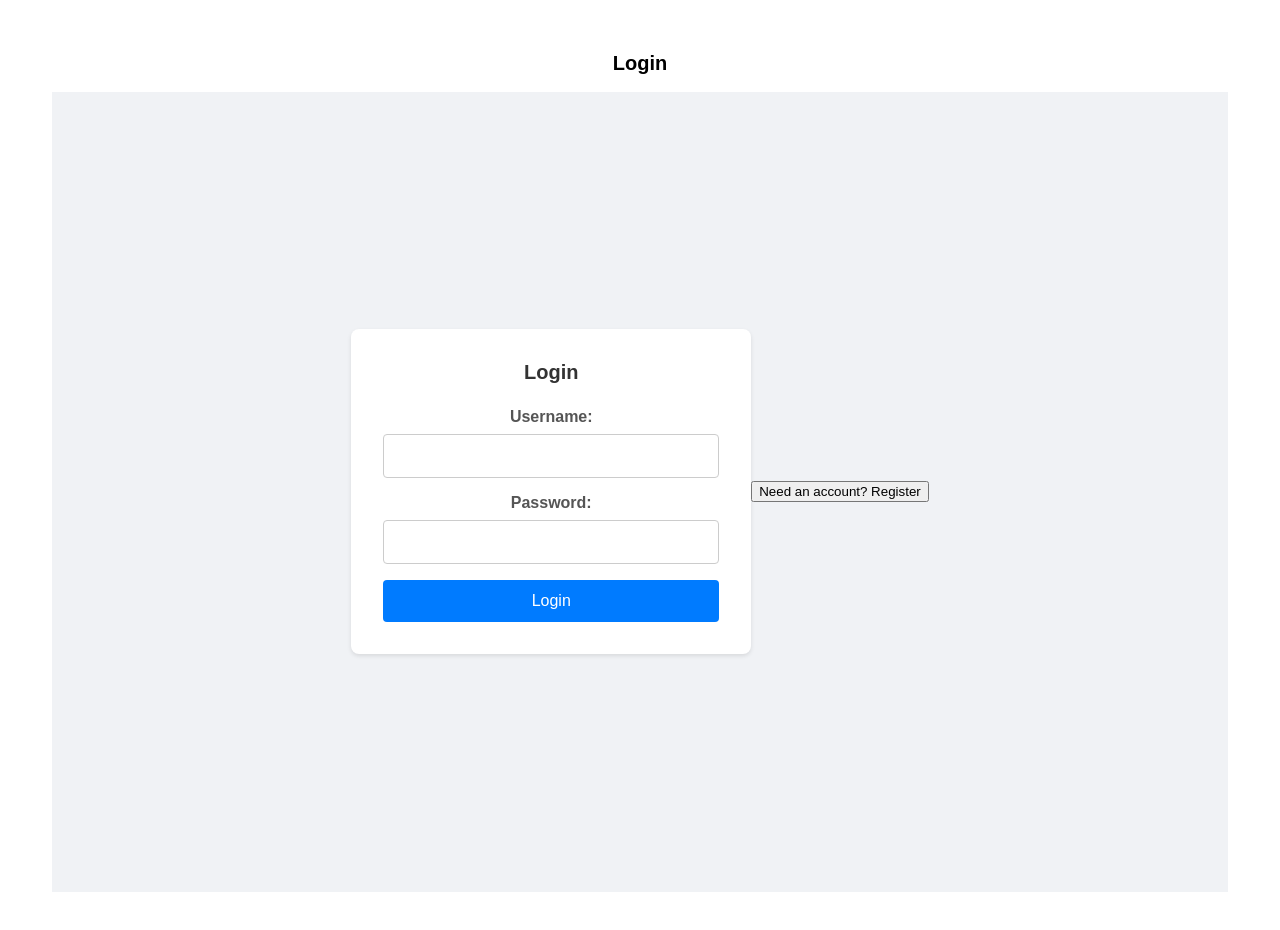
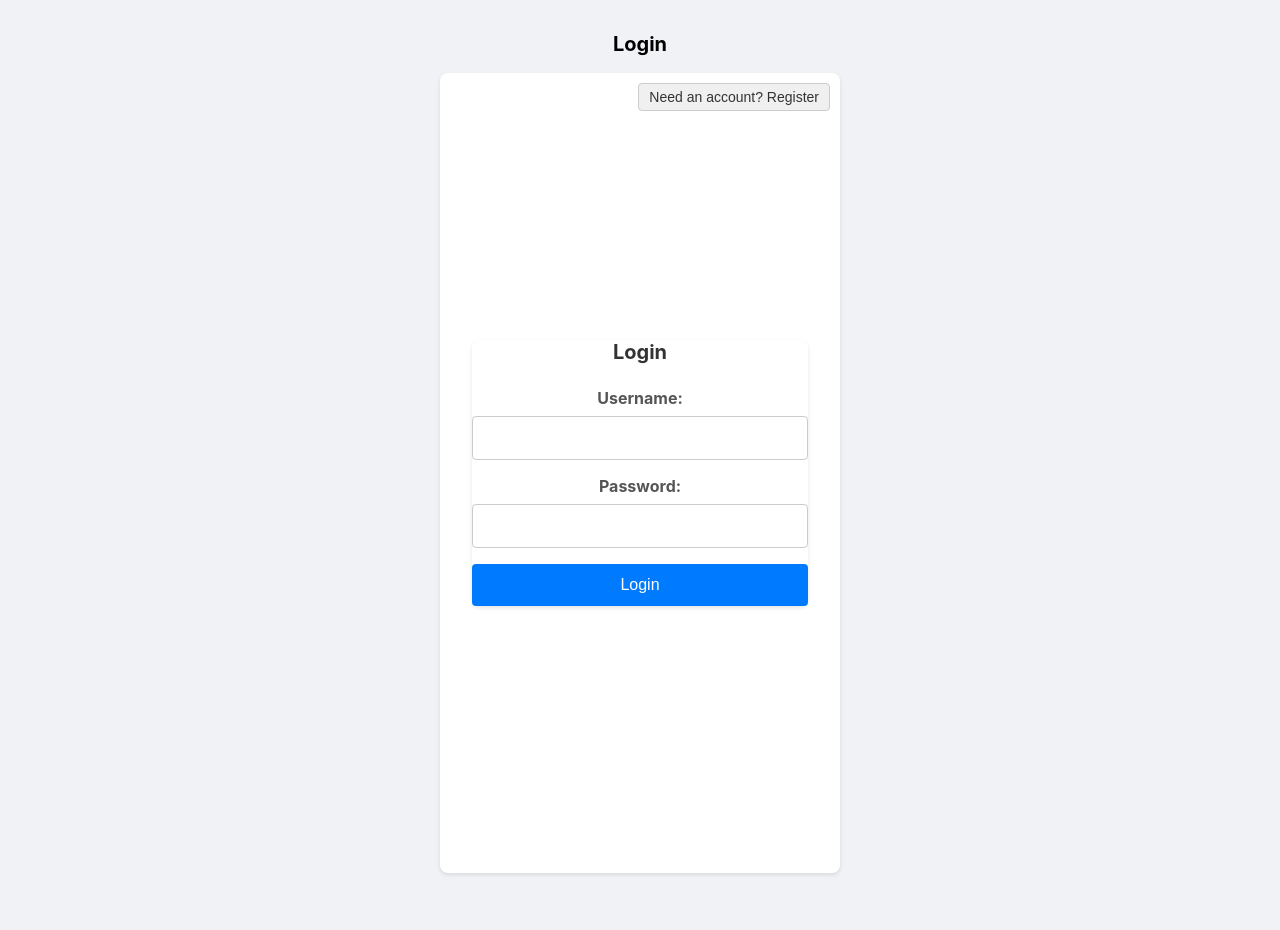
Before and after one commit to karagiannis/react_tesning, a React (Vite) app in the folder tic-tac-toe-app/: page / in a window 1280 px wide. Shown: the top 930 px of the page. After the commit the page ends 905 px from the top, so only its background shows below. Built offline with nearby package versions, Linux system fonts and the light colour scheme.

Commit message:
Regbutton styling

```diff
--- a/tic-tac-toe-app/src/App.jsx
+++ b/tic-tac-toe-app/src/App.jsx
@@ -273,9 +273,11 @@ function LoginForm({ onLoginSuccess, onSwitchToRegister }) { // Ta emot onSwitch
         </button>
       </form>
       {/* Lägg till knappen för att gå till registrering */}
-      <button onClick={onSwitchToRegister} className="switch-form-button">
-        Need an account? Register
-      </button>
+        <div className="switch-form-container">
+          <button onClick={onSwitchToRegister} className="switch-form-button">
+          Need an account? Register
+          </button>
+        </div>
     </div>
   );
 }
--- a/tic-tac-toe-app/src/index.css
+++ b/tic-tac-toe-app/src/index.css
@@ -143,6 +143,57 @@ body {
   font-size: 0.875rem;
 }
 
+/* src/index.css */
+
+/* --- Basstilar för hela sidan --- */
+body {
+  margin: 0;
+  font-family: -apple-system, BlinkMacSystemFont, 'Segoe UI', 'Roboto', 'Oxygen',
+    'Ubuntu', 'Cantarell', 'Fira Sans', 'Droid Sans', 'Helvetica Neue',
+    sans-serif;
+  -webkit-font-smoothing: antialiased;
+  -moz-osx-font-smoothing: grayscale;
+  background-color: #f0f2f5; /* Ljusgrå bakgrund */
+}
+
+/* --- Stilar för inloggnings och registerformulär --- */
+
+/* Container för både login och register formulär */
+.login-form-container,
+.register-form-container {
+  display: flex;
+  flex-direction: column;
+  align-items: center;
+  justify-content: center; /* Centrerar vertikalt om det finns utrymme */
+  min-height: 100vh; /* Fyller hela skärmens höjd */
+  padding: 2rem;
+  box-sizing: border-box;
+  position: relative; /* Viktigt för att absolutpositionera knappen */
+  background-color: white;
+  border-radius: 8px;
+  box-shadow: 0 2px 4px rgba(0, 0, 0, 0.1);
+  width: 100%;
+  max-width: 400px; /* Maxbredd för formuläret */
+  margin: 0 auto; /* Centrerar formuläret horisontellt */
+}
+
+/* Stil för själva formuläret */
+.login-form,
+.register-form {
+  width: 100%;
+  padding: 0; /* Inre marginaler hanteras av containern */
+  margin: 0; /* Yttre marginaler hanteras av containern */
+}
+
+/* Rubrik i formulären */
+.login-form h2,
+.register-form h2 {
+  margin-bottom: 1.5rem;
+  text-align: center;
+  color: #333;
+}
+
+/* Grupp av label + input */
 .form-group {
   margin-bottom: 1rem;
 }
@@ -169,7 +220,9 @@ body {
   box-shadow: 0 0 0 2px rgba(0, 123, 255, 0.25); /* Ljusblå gloria vid fokus */
 }
 
-.login-form button {
+/* Knappar i formulären */
+.login-form button,
+.register-form button {
   width: 100%;
   padding: 0.75rem;
   background-color: #007bff; /* Blå knapp */
@@ -181,20 +234,78 @@ body {
   transition: background-color 0.2s; /* Mjuk övergång för bakgrundsfärg */
 }
 
-.login-form button:hover:not(:disabled) {
+.login-form button:hover:not(:disabled),
+.register-form button:hover:not(:disabled) {
   background-color: #0056b3; /* Mörkare blå vid hover */
 }
 
-.login-form button:disabled {
+.login-form button:disabled,
+.register-form button:disabled {
   background-color: #cccccc; /* Grå knapp vid laddning */
   cursor: not-allowed; /* Visa att knappen inte kan klickas */
 }
+
+/* --- Stilar för "Switch Form" knappen --- */
+
+/* Container för knappen (endast för login-form-container) */
+.login-form-container .switch-form-container {
+  position: absolute; /* Placera den absolut inom containern */
+  top: 10px;          /* 10px från toppen */
+  right: 10px;        /* 10px från högerkanten */
+  /* Ingen marginal behövs längre */
+}
+
+/* Stil för själva "Register"-knappen */
+.switch-form-button {
+  padding: 5px 10px;      /* Liten padding */
+  background-color: #f0f0f0;
+  color: #333;
+  border: 1px solid #ccc;
+  border-radius: 4px;
+  cursor: pointer;
+  font-size: 0.875rem;
+  text-decoration: none;  /* Ta bort understrykning om det är en <a> */
+}
+
+.switch-form-button:hover {
+  background-color: #e0e0e0;
+}
+
+/* --- Stilar för felmeddelanden --- */
+.error-message {
+  color: #e53e3e; /* Röd färg för fel */
+  margin-bottom: 1rem;
+  text-align: center;
+  font-size: 0.875rem;
+}
+
+/* --- Stilar för lyckosmeddelanden --- */
+.success-message {
+  color: #28a745; /* Grön färg för lyckomeddelande */
+  margin-bottom: 1rem;
+  text-align: center;
+  font-size: 0.875rem;
+}
+
+/* --- Stilar för Appens lyckosmeddelande --- */
+.app-success-message {
+  color: #28a745; /* Grön färg */
+  margin: 1rem 0; /* Marginal ovanför och under */
+  text-align: center;
+  font-size: 0.875rem;
+}
+
+
+
+
 .logout-button-container {
   display: flex;
   justify-content: center;
   width: 100%;
   margin: 10px 0;
 }
+
+
 .logout-button {
   padding: 10px 20px;
   background-color: #ff4d4d; /* Röd bakgrund för logout */
@@ -213,6 +324,9 @@ body {
   cursor: not-allowed; /* Visa att knappen inte kan klickas */
 }
 
+
+
+/* Stilar från React boiler plate  */
 #root {
   max-width: 1280px;
   margin: 0 auto;
```
